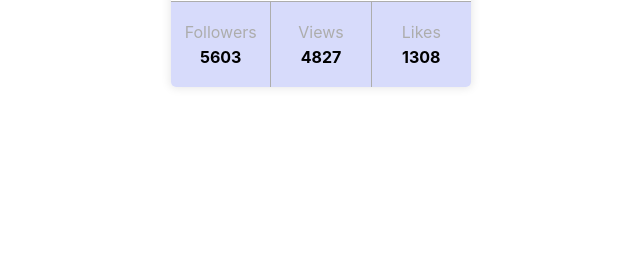
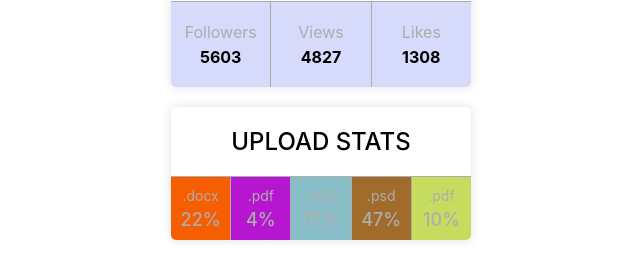
Before and after one commit to KandaurovF/goit-react-hw-01-components, a React (Create React App) app: page / in a window 1280 px wide. Shown: the part 313-592 px from the top of the page, without its empty margins (319-959 px from the left). Built offline with nearby package versions, Linux system fonts and the light colour scheme.

Commit message:
create Statistics section

```diff
--- a/src/components/App.jsx
+++ b/src/components/App.jsx
@@ -1,5 +1,7 @@
+import user from '../incomingData/user.json';
+import data from '../incomingData/data.json';
 import { Profile } from './Profile/Profile';
-import user from '../incomingData/user.json';
+import { Statistics } from './Statistics/Statistics';
 
 export const App = () => {
   return (
@@ -11,6 +13,8 @@
         avatar={user.avatar}
         stats={user.stats}
       />
+
+      <Statistics title="Upload stats" stats={data} />
     </>
   );
 };
--- a/src/components/Profile/Profile.jsx
+++ b/src/components/Profile/Profile.jsx
@@ -16,7 +16,7 @@
         <p className={css.location}>{location}</p>
       </div>
 
-      <ul className={`${css.stats} ${'list'}`}>
+      <ul className={`${css.stats} list`}>
         <li>
           <span className={css.label}>followers</span>
           <span className={css.quantity}>{followers}</span>
--- a/src/components/Profile/Profile.module.css
+++ b/src/components/Profile/Profile.module.css
@@ -39,10 +39,6 @@
 }
 
 .stats {
-  /* margin: 0;
-  padding: 0;
-  list-style: none; */
-
   display: flex;
   border-top: 1px solid #adadac;
   background-color: rgb(215, 219, 251);
--- /dev/null
+++ b/src/components/Statistics/GenerateColor.js
@@ -0,0 +1,2 @@
+export const GenerateColor = () =>
+  `#${Math.floor(Math.random() * 16777215).toString(16)}`;
--- /dev/null
+++ b/src/components/Statistics/Statistics.jsx
@@ -0,0 +1,37 @@
+import css from './Statistics.module.css';
+import { StatisticsItem } from './StatisticsItem';
+import { GenerateColor } from './GenerateColor';
+
+export const Statistics = ({ title, stats }) => {
+  return (
+    <section className={css.statistics}>
+      {title ? <h2 className={css.title}>{title}</h2> : null}
+
+      <ul className={`${css.stat__list} list`}>
+        {
+          // stats.reduce((accumulator, { id, label, percentage }) => {
+          //   const existingItem = accumulator.find(item => item.label === label);
+
+          //   if (existingItem) {
+          //     existingItem.percentage += percentage;
+          //   } else {
+          //     accumulator.push({ id, label, percentage });
+          //   }
+
+          //   return accumulator;
+          // }, [])
+          stats.map(({ id, label, percentage }) => {
+            return (
+              <StatisticsItem
+                key={id}
+                label={label}
+                percentage={percentage}
+                style={{ backgroundColor: GenerateColor() }}
+              />
+            );
+          })
+        }
+      </ul>
+    </section>
+  );
+};
--- /dev/null
+++ b/src/components/Statistics/Statistics.module.css
@@ -0,0 +1,22 @@
+.statistics {
+  width: 300px;
+  margin-left: auto;
+  margin-right: auto;
+  margin-top: 20px;
+  border-radius: 5px;
+  overflow: hidden;
+  box-shadow: 0 0 10px 1px rgba(0, 0, 0, 0.1);
+}
+
+.title {
+  padding-top: 20px;
+  padding-bottom: 20px;
+  font-weight: 500;
+  text-align: center;
+  text-transform: uppercase;
+}
+
+.stat__list {
+  display: flex;
+  border-top: 1px solid #adadac;
+}
--- /dev/null
+++ b/src/components/Statistics/StatisticsItem.jsx
@@ -0,0 +1,10 @@
+import css from './StatisticsItem.module.css';
+
+export const StatisticsItem = ({ style, label, percentage }) => {
+  return (
+    <li className={css.item} style={style}>
+      <span className={css.label}>{label}</span>
+      <span className={css.percentage}>{percentage}%</span>
+    </li>
+  );
+};
--- /dev/null
+++ b/src/components/Statistics/StatisticsItem.module.css
@@ -0,0 +1,24 @@
+.item {
+  width: 100%;
+  padding-top: 10px;
+  padding-bottom: 10px;
+  display: flex;
+  flex-direction: column;
+  gap: 5px;
+  align-items: center;
+}
+
+.item:not(:last-child) {
+  border-right: 1px solid #adadac;
+}
+
+.label {
+  font-size: 14px;
+  color: #adadac;
+}
+
+.percentage {
+  font-size: 18px;
+  font-weight: 500;
+  color: #adadac;
+}
--- /dev/null
+++ b/src/incomingData/data.json
@@ -0,0 +1,7 @@
+[
+  { "id": "id-1", "label": ".docx", "percentage": 22 },
+  { "id": "id-2", "label": ".pdf", "percentage": 4 },
+  { "id": "id-3", "label": ".mp3", "percentage": 17 },
+  { "id": "id-4", "label": ".psd", "percentage": 47 },
+  { "id": "id-5", "label": ".pdf", "percentage": 10 }
+]
--- a/src/index.css
+++ b/src/index.css
@@ -14,8 +14,20 @@
     monospace;
 }
 
+h1,
+h2,
+h3,
+h4,
+h5,
+h6,
 p {
   margin: 0;
+}
+
+img {
+  display: block;
+  max-width: 100%;
+  height: auto;
 }
 
 .list {
```
Also changed, not shown: src/incomingData/friends.json (added, +32 -0 lines), src/incomingData/transactions.json (added, +122 -0 lines).
